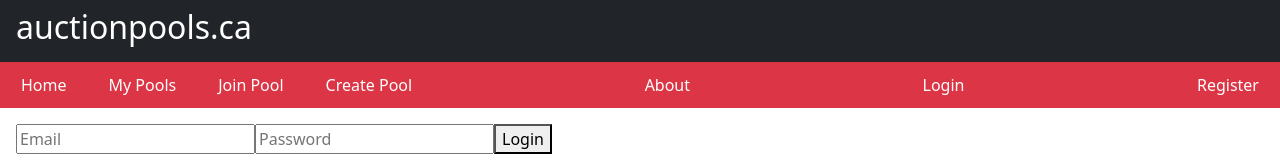
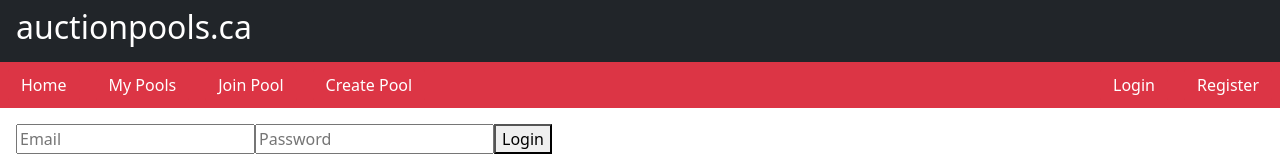
Before and after one commit to evanhinde39/auction_app_1, a React (Create React App) app in the folder client/: page /login in a window 1280 px wide. Shown: the top 160 px of the page. Built offline with nearby package versions, Linux system fonts and the light colour scheme.

Commit message:
login and register logout updated

```diff
--- a/client/src/components/layout.js
+++ b/client/src/components/layout.js
@@ -1,37 +1,88 @@
-import React from "react";
+import React, { useState, useEffect } from "react";
+import { useNavigate } from "react-router-dom"; // Import useNavigate for React Router v6
 
 const Layout = ({ children }) => {
+  const [isAuthenticated, setIsAuthenticated] = useState(false);
+  const navigate = useNavigate(); // Using useNavigate instead of useHistory
+
+  // Check if the user is logged in based on the presence of the token in localStorage
+  useEffect(() => {
+    const token = localStorage.getItem("token");
+    if (token) {
+      setIsAuthenticated(true); // If the token exists, the user is logged in
+    } else {
+      setIsAuthenticated(false); // If no token, user is not logged in
+    }
+  }, []);
+
+  // Handle logout
+  const handleLogout = () => {
+    localStorage.removeItem("token"); // Remove the token from localStorage
+    setIsAuthenticated(false); // Update the state to reflect the user is logged out
+    navigate("/login"); // Redirect to login page after logging out (or home page)
+  };
+
   return (
     <div>
       <header className="bg-dark text-white py-2">
         <h2 className="ms-3">auctionpools.ca</h2>
       </header>
 
-      <nav className="bg-danger d-flex">
-        <a href="/" className="btn btn-danger mx-2 my-1 text-white hover-expand">Home</a>
-        <a href="/mypools" className="btn btn-danger mx-2 my-1 text-white hover-expand">My Pools</a>
-        <a href="/joinpool" className="btn btn-danger mx-2 my-1 text-white hover-expand">Join Pool</a>
-        <a href="/createpooldashboard" className="btn btn-danger mx-2 my-1 text-white hover-expand">Create Pool</a>
-        <a href="/about" className="btn btn-danger mx-2 my-1 text-white hover-expand ms-auto">About</a>
-        <a href="/login" className="btn btn-danger mx-2 my-1 text-white hover-expand ms-auto">Login</a>
-        <a href="/register" className="btn btn-danger mx-2 my-1 text-white hover-expand ms-auto">Register</a>
+      <nav className="bg-danger d-flex justify-content-between w-100">
+        {/* Left-side Links */}
+        <div className="d-flex">
+          <a href="/" className="btn btn-danger mx-2 my-1 text-white hover-expand">
+            Home
+          </a>
+          <a href="/mypools" className="btn btn-danger mx-2 my-1 text-white hover-expand">
+            My Pools
+          </a>
+          <a href="/joinpool" className="btn btn-danger mx-2 my-1 text-white hover-expand">
+            Join Pool
+          </a>
+          <a href="/createpooldashboard" className="btn btn-danger mx-2 my-1 text-white hover-expand">
+            Create Pool
+          </a>
+        </div>
+
+        {/* Right-side Links */}
+        <div className="d-flex">
+          {/* Conditionally render based on whether the user is authenticated */}
+          {!isAuthenticated ? (
+            <>
+              <a href="/login" className="btn btn-danger mx-2 my-1 text-white hover-expand">
+                Login
+              </a>
+              <a href="/register" className="btn btn-danger mx-2 my-1 text-white hover-expand">
+                Register
+              </a>
+            </>
+          ) : (
+            <button
+              onClick={handleLogout}
+              className="btn btn-danger mx-2 my-1 text-white hover-expand"
+            >
+              Logout
+            </button>
+          )}
+        </div>
       </nav>
 
       <main style={{ padding: "1rem" }}>
-        {children}  {/* 👈 This is where the page content goes */}
+        {children} {/* 👈 This is where the page content goes */}
       </main>
 
       <footer className="d-flex justify-content-center align-items-center p-3">
-        <a href="/" className="text-black text-decoration-none mx-3 hover:text-danger">Home</a>
-        <a href="/about" className="text-black text-decoration-none mx-3 hover:text-danger">About</a>
-      <a href="/contact" className="text-black text-decoration-none mx-3 hover:text-danger">Contact</a>
-</footer>
-
-
-
-
-
-
+        <a href="/" className="text-black text-decoration-none mx-3 hover:text-danger">
+          Home
+        </a>
+        <a href="/about" className="text-black text-decoration-none mx-3 hover:text-danger">
+          About
+        </a>
+        <a href="/contact" className="text-black text-decoration-none mx-3 hover:text-danger">
+          Contact
+        </a>
+      </footer>
     </div>
   );
 };
--- a/client/src/pages/Account/Login.js
+++ b/client/src/pages/Account/Login.js
@@ -1,17 +1,20 @@
 import React, { useState } from 'react';
 import axios from 'axios';
+import { useNavigate } from 'react-router-dom';  // Use useNavigate for React Router v6
 
 const Login = () => {
   const [form, setForm] = useState({ email: '', password: '' });
+  const navigate = useNavigate();  // Get the navigate function
 
-  const handleChange = e => setForm({ ...form, [e.target.name]: e.target.value });
+  const handleChange = (e) => setForm({ ...form, [e.target.name]: e.target.value });
 
-  const handleSubmit = async e => {
+  const handleSubmit = async (e) => {
     e.preventDefault();
     try {
       const res = await axios.post('/api/auth/login', form);
       localStorage.setItem('token', res.data.token);
-      alert(`Welcome`);
+      alert('Welcome');
+      navigate('/');  // Redirect to the main page or any other page
     } catch (err) {
       alert('Login failed');
     }
@@ -19,8 +22,22 @@ const Login = () => {
 
   return (
     <form onSubmit={handleSubmit}>
-      <input type="email" name="email" value={form.email} onChange={handleChange} placeholder="Email" required />
-      <input type="password" name="password" value={form.password} onChange={handleChange} placeholder="Password" required />
+      <input
+        type="email"
+        name="email"
+        value={form.email}
+        onChange={handleChange}
+        placeholder="Email"
+        required
+      />
+      <input
+        type="password"
+        name="password"
+        value={form.password}
+        onChange={handleChange}
+        placeholder="Password"
+        required
+      />
       <button type="submit">Login</button>
     </form>
   );
--- a/client/src/pages/Account/Register.js
+++ b/client/src/pages/Account/Register.js
@@ -1,28 +1,43 @@
 import React, { useState } from 'react';
 import axios from 'axios';
+import { useNavigate } from 'react-router-dom';  // Import useNavigate for React Router v6
 
 const Register = () => {
   const [form, setForm] = useState({ email: '', password: '' });
+  const navigate = useNavigate();  // Get the navigate function
 
-  const handleChange = e => setForm({ ...form, [e.target.name]: e.target.value });
+  const handleChange = (e) => setForm({ ...form, [e.target.name]: e.target.value });
 
-  const handleSubmit = async e => {
+  const handleSubmit = async (e) => {
     e.preventDefault();
     try {
       // Make sure the URL points to the correct port for your backend server
       await axios.post('http://localhost:3001/api/auth/register', form);
       alert('Registered successfully!');
+      navigate('/');  // Redirect to the main page or any other page
     } catch (err) {
       alert('Registration failed');
-      console.error(err);  // You can also log the error for debugging
+      console.error(err);  // Log error for debugging
     }
   };
 
-
   return (
     <form onSubmit={handleSubmit}>
-      <input name="email" value={form.email} onChange={handleChange} placeholder="Email" required />
-      <input name="password" value={form.password} onChange={handleChange} placeholder="Password" type="password" required />
+      <input
+        name="email"
+        value={form.email}
+        onChange={handleChange}
+        placeholder="Email"
+        required
+      />
+      <input
+        name="password"
+        value={form.password}
+        onChange={handleChange}
+        placeholder="Password"
+        type="password"
+        required
+      />
       <button type="submit">Register</button>
     </form>
   );
```
